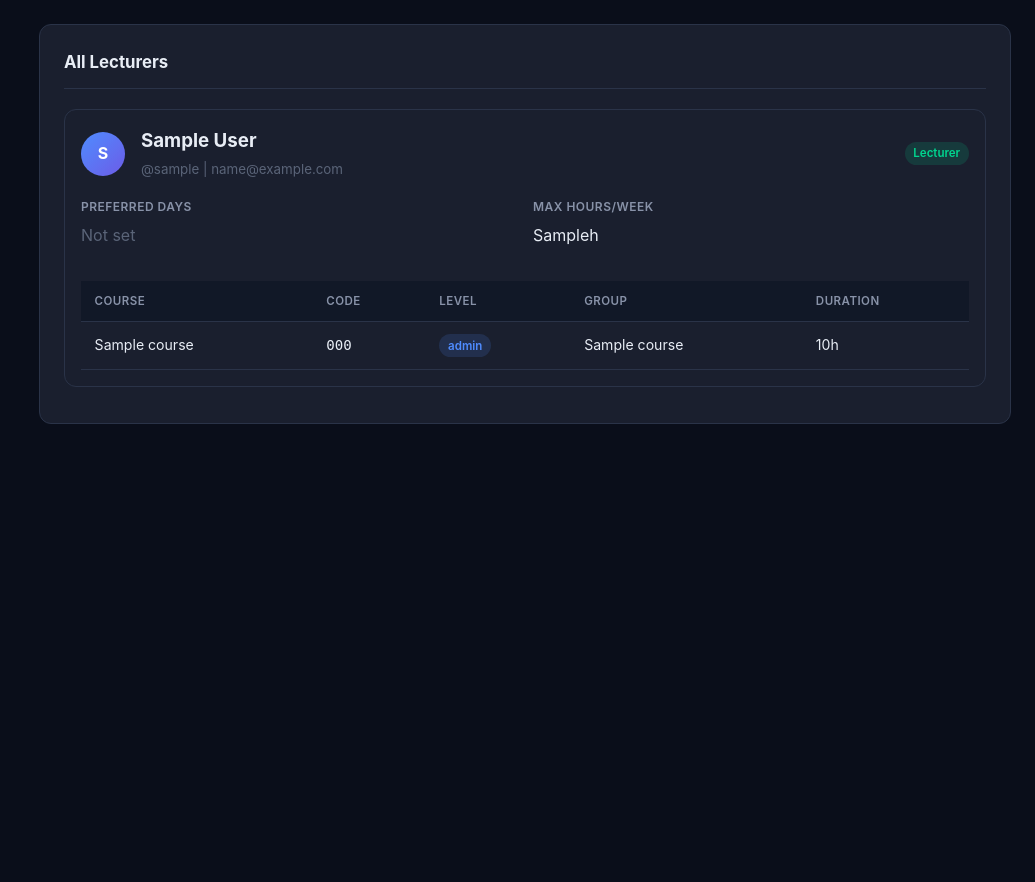
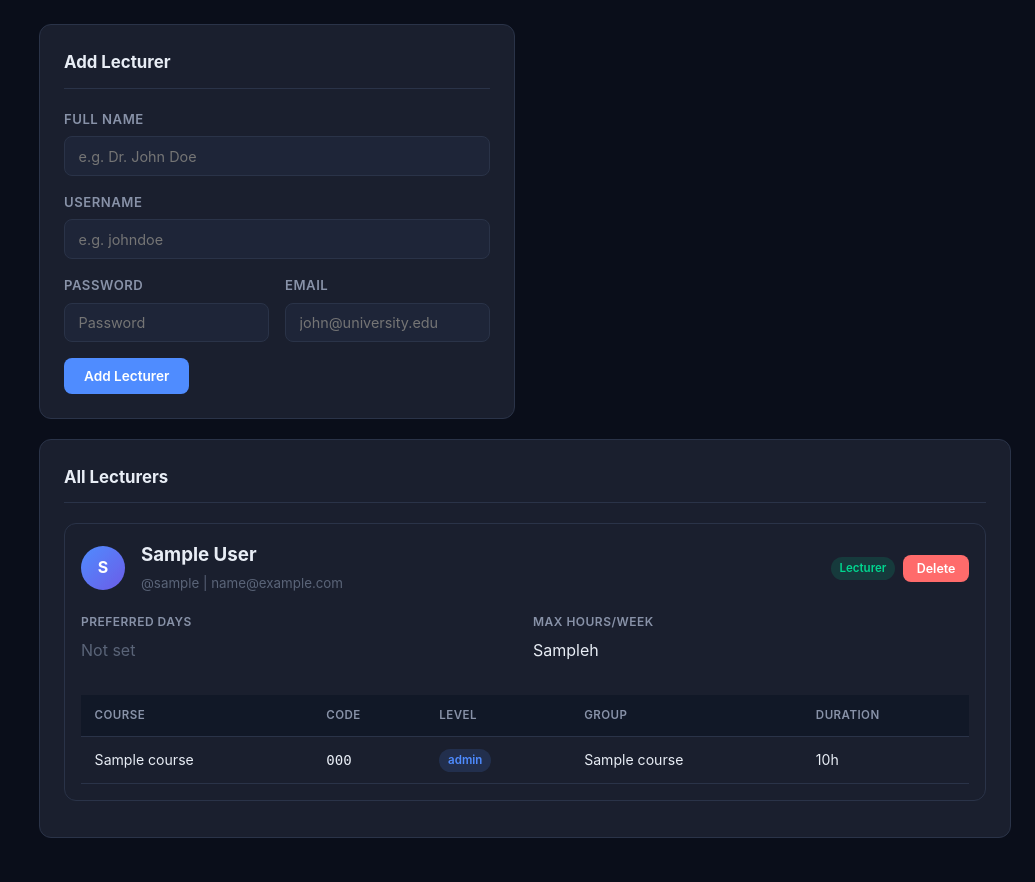
Before and after one commit to Tascar600/uni-tablepro, a Flask app: template timetable_system/templates/admin_lecturers.html in a window 1280 px wide. Shown: the whole page, without its empty margins (245-1280 px from the left). Before the commit the page ends 424 px from the top, so only its background shows below. Run offline with Flask 3, Linux system fonts and the light colour scheme; the template is opened without the code that fills it: most values are stand-ins (such as "Sample title", 1, 10 or a date in 2020).

Commit message:
Add lecturer management: add/delete lecturers with form and delete button

```diff
--- a/timetable_system/app.py
+++ b/timetable_system/app.py
@@ -241,6 +241,47 @@ def admin_lecturers():
         })
     db.close()
     return render_template('admin_lecturers.html', lecturers=all_data, departments=[dict(d) for d in depts])
+
+
+@app.route('/admin/add-lecturer', methods=['POST'])
+@login_required
+@role_required('admin')
+def admin_add_lecturer():
+    username = request.form['username'].strip()
+    password = request.form['password']
+    full_name = request.form['full_name'].strip()
+    email = request.form.get('email', '').strip()
+    db = get_db()
+    try:
+        db.execute("INSERT INTO users (username, password, role, full_name, email) VALUES (?,?,?,?,?)",
+                   (username, password, 'lecturer', full_name, email))
+        db.commit()
+        log_activity(session['user_id'], 'add_lecturer', f'Added lecturer: {full_name}')
+        flash('Lecturer added successfully!', 'success')
+    except Exception as e:
+        flash(f'Error: {str(e)}', 'error')
+    db.close()
+    return redirect(url_for('admin_lecturers'))
+
+
+@app.route('/admin/delete-lecturer/<int:lecturer_id>', methods=['POST'])
+@login_required
+@role_required('admin')
+def admin_delete_lecturer(lecturer_id):
+    db = get_db()
+    lecturer = db.execute("SELECT * FROM users WHERE id=? AND role='lecturer'", (lecturer_id,)).fetchone()
+    if lecturer:
+        db.execute("DELETE FROM student_enrollments WHERE course_id IN (SELECT id FROM courses WHERE lecturer_id=?)", (lecturer_id,))
+        db.execute("DELETE FROM timetable_entries WHERE lecturer_id=?", (lecturer_id,))
+        db.execute("DELETE FROM courses WHERE lecturer_id=?", (lecturer_id,))
+        db.execute("DELETE FROM lecturer_preferences WHERE user_id=?", (lecturer_id,))
+        db.execute("DELETE FROM lecturer_availability WHERE lecturer_id=?", (lecturer_id,))
+        db.execute("DELETE FROM users WHERE id=?", (lecturer_id,))
+        db.commit()
+        log_activity(session['user_id'], 'delete_lecturer', f'Deleted lecturer: {lecturer["full_name"]}')
+        flash('Lecturer deleted.', 'success')
+    db.close()
+    return redirect(url_for('admin_lecturers'))
 
 
 @app.route('/admin/rooms')
--- a/timetable_system/templates/admin_lecturers.html
+++ b/timetable_system/templates/admin_lecturers.html
@@ -1,9 +1,36 @@
 {% extends "base.html" %}
 {% block title %}Lecturers - MyBuse Course Timetable{% endblock %}
 {% block page_title %}Lecturer Management{% endblock %}
-{% block page_subtitle %}View and manage lecturer profiles, courses, and preferences{% endblock %}
+{% block page_subtitle %}Add, manage, and delete lecturer profiles{% endblock %}
 
 {% block content %}
+<div class="grid-2">
+    <div class="card">
+        <div class="card-header"><h3>Add Lecturer</h3></div>
+        <form method="POST" action="/admin/add-lecturer">
+            <div class="form-group">
+                <label>Full Name</label>
+                <input type="text" name="full_name" required placeholder="e.g. Dr. John Doe">
+            </div>
+            <div class="form-group">
+                <label>Username</label>
+                <input type="text" name="username" required placeholder="e.g. johndoe">
+            </div>
+            <div class="form-row">
+                <div class="form-group">
+                    <label>Password</label>
+                    <input type="password" name="password" required placeholder="Password">
+                </div>
+                <div class="form-group">
+                    <label>Email</label>
+                    <input type="email" name="email" placeholder="john@university.edu">
+                </div>
+            </div>
+            <button type="submit" class="btn btn-primary">Add Lecturer</button>
+        </form>
+    </div>
+</div>
+
 <div class="card">
     <div class="card-header"><h3>All Lecturers</h3></div>
     {% for ld in lecturers %}
@@ -16,7 +43,12 @@
                     <small class="text-muted">@{{ ld.lecturer.username }} | {{ ld.lecturer.email or 'No email' }}</small>
                 </div>
             </div>
-            <span class="badge badge-lecturer">Lecturer</span>
+            <div class="flex-center gap-1">
+                <span class="badge badge-lecturer">Lecturer</span>
+                <form method="POST" action="/admin/delete-lecturer/{{ ld.lecturer.id }}" style="display:inline" onsubmit="return confirm('Delete lecturer {{ ld.lecturer.full_name }}? This will also delete all their courses and timetable entries.')">
+                    <button type="submit" class="btn btn-sm btn-danger">Delete</button>
+                </form>
+            </div>
         </div>
         <div class="form-row mb-2">
             <div class="form-group">
```
